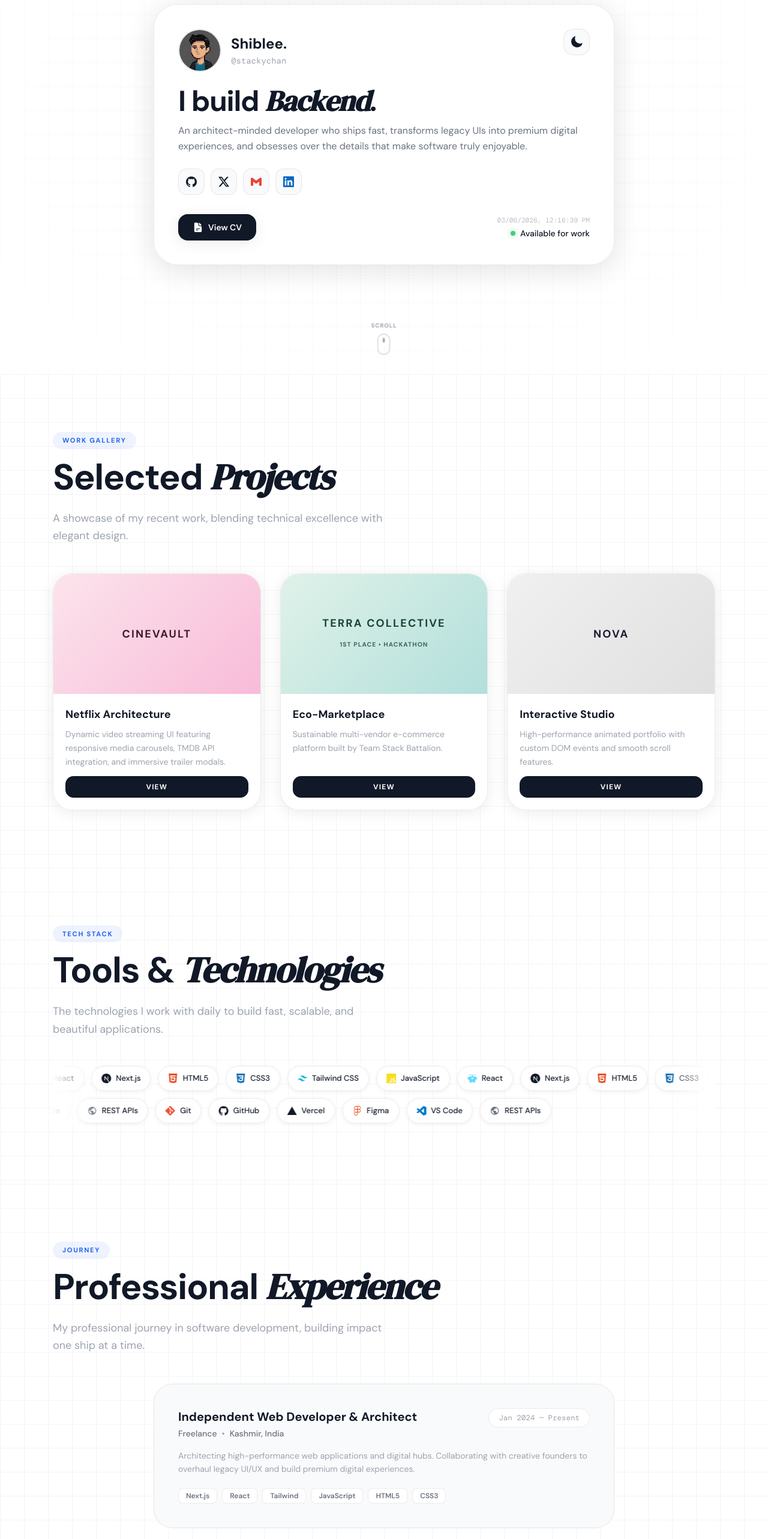
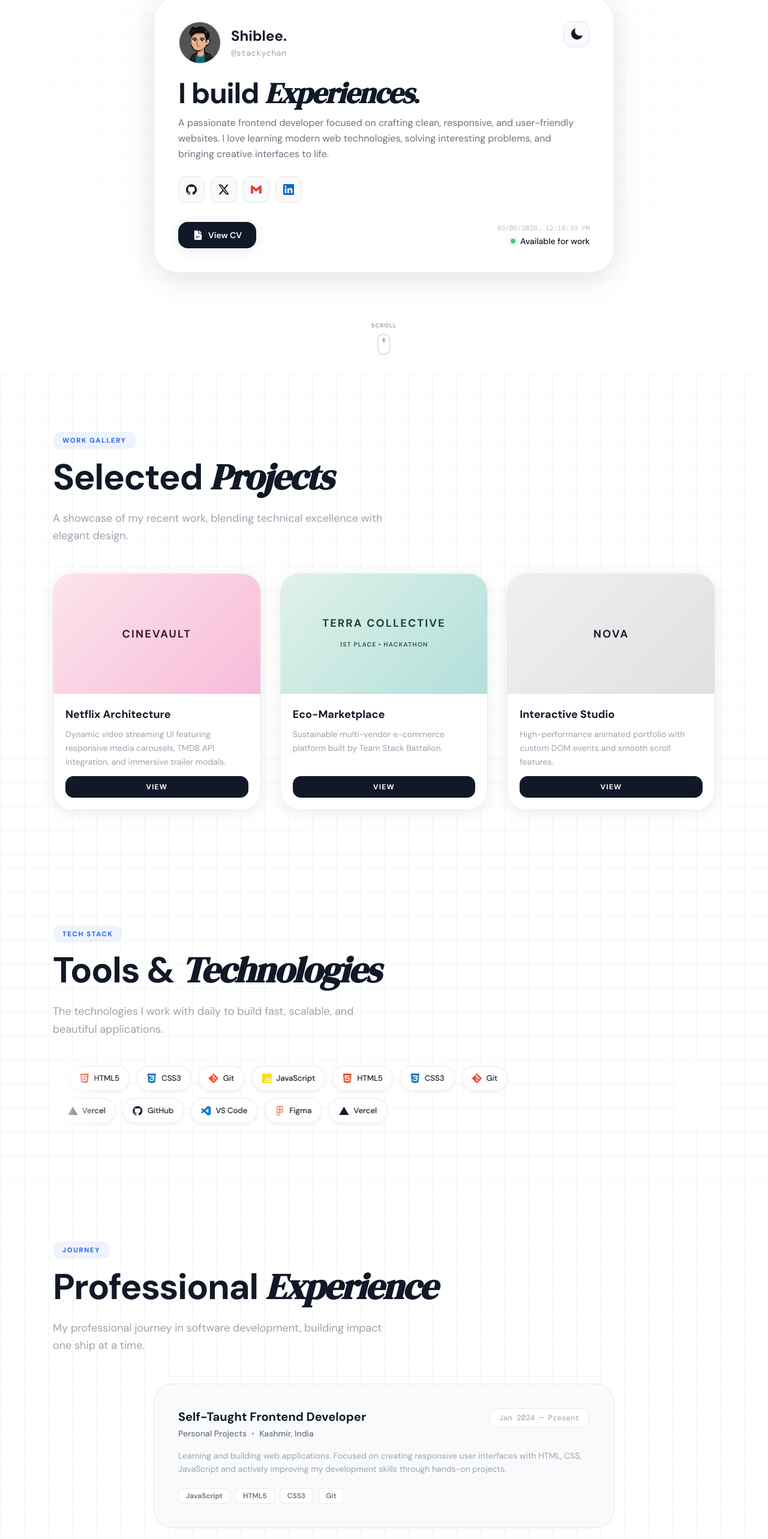
Before and after one commit to stackychan/shiblee-portfolio, a Next.js app: page / in a window 1280 px wide. Shown: the part 176-2742 px from the top of the page at 60% size. Built offline with nearby package versions, Linux system fonts and the light colour scheme; a web font is replaced by a local one.

Commit message:
Update profile to authentic junior frontend dev level

```diff
--- a/app/layout.tsx
+++ b/app/layout.tsx
@@ -23,7 +23,7 @@ const dmMono = DM_Mono({
 export const metadata: Metadata = {
   title: "Shiblee Showkat",
   description:
-    "I'm Shiblee Showkat. I'm an Independent Web Developer & Architect from Kashmir, India.",
+    "I'm Shiblee Showkat. I'm a passionate Frontend Developer learning modern web technologies from Kashmir, India.",
   icons: {
     icon: "/logo.png",
     apple: "/logo.png",
--- a/components/HeroSection.tsx
+++ b/components/HeroSection.tsx
@@ -38,7 +38,7 @@ export default function HeroSection() {
   const { dark, toggleTheme } = useTheme();
   const [clock, setClock] = useState("");
 
-  const rotatingWords = ["WebApps", "Frontend", "Backend"];
+  const rotatingWords = ["Websites", "Interfaces", "Experiences"];
   const [wordIndex, setWordIndex] = useState(0);
   const [visible, setVisible] = useState(true);
 
@@ -172,9 +172,9 @@ export default function HeroSection() {
               className="mt-3 text-base leading-relaxed max-w-2xl"
               style={{ color: "var(--text-secondary)" }}
             >
-              An architect-minded developer who ships fast, transforms legacy
-              UIs into premium digital experiences, and obsesses over the
-              details that make software truly enjoyable.
+              A passionate frontend developer focused on crafting clean, responsive,
+              and user-friendly websites. I love learning modern web technologies,
+              solving interesting problems, and bringing creative interfaces to life.
             </p>
           </div>
 
--- a/data/index.ts
+++ b/data/index.ts
@@ -5,16 +5,6 @@ export const techRow1: TechItem[] = [
     name: "JavaScript",
     color: "#F7DF1E",
     svg: `<path d="M0 0h24v24H0V0zm22.034 18.276c-.175-1.095-.888-2.015-3.003-2.873-.736-.345-1.554-.585-1.797-1.14-.091-.33-.105-.51-.046-.705.15-.646.915-.84 1.515-.66.39.12.75.42.976.9 1.034-.676 1.034-.676 1.755-1.125-.27-.42-.404-.601-.586-.78-.63-.705-1.469-1.065-2.834-1.034l-.705.089c-.676.165-1.32.525-1.71 1.005-1.14 1.291-.811 3.541.569 4.471 1.365 1.02 3.361 1.244 3.616 2.205.24 1.17-.87 1.545-1.966 1.41-.811-.18-1.26-.586-1.755-1.336l-1.83 1.051c.21.48.45.689.81 1.109 1.74 1.756 6.09 1.666 6.871-1.004.029-.09.24-.705.074-1.65l.046.067zm-8.983-7.245h-2.248c0 1.938-.009 3.864-.009 5.805 0 1.232.063 2.363-.138 2.711-.33.689-1.18.601-1.566.48-.396-.196-.597-.466-.83-.855-.063-.105-.11-.196-.127-.196l-1.825 1.125c.305.63.75 1.172 1.324 1.517.855.51 2.004.675 3.207.405.783-.226 1.458-.691 1.811-1.411.51-.93.402-2.07.397-3.346.012-2.054 0-4.109 0-6.179l.004-.056z"/>`,
-  },
-  {
-    name: "React",
-    color: "#61DAFB",
-    svg: `<path d="M14.23 12.004a2.236 2.236 0 0 1-2.235 2.236 2.236 2.236 0 0 1-2.236-2.236 2.236 2.236 0 0 1 2.235-2.236 2.236 2.236 0 0 1 2.236 2.236zm2.648-10.69c-1.346 0-3.107.96-4.888 2.622-1.78-1.653-3.542-2.602-4.887-2.602-.41 0-.783.093-1.106.278-1.375.793-1.683 3.264-.973 6.365C1.98 8.917 0 10.42 0 12.004c0 1.59 1.99 3.097 5.043 4.03-.704 3.113-.39 5.588.988 6.38.32.187.69.275 1.102.275 1.345 0 3.107-.96 4.888-2.624 1.78 1.654 3.542 2.603 4.887 2.603.41 0 .783-.09 1.106-.275 1.374-.792 1.683-3.263.973-6.365C22.02 15.096 24 13.59 24 12.004c0-1.59-1.99-3.097-5.043-4.032.704-3.11.39-5.587-.988-6.38-.318-.184-.688-.277-1.092-.278zm-.005 1.09v.006c.225 0 .406.044.558.127.666.382.955 1.835.73 3.704-.054.46-.142.945-.25 1.44-.96-.236-2.006-.417-3.107-.534-.66-.905-1.345-1.727-2.035-2.447 1.592-1.48 3.087-2.292 4.105-2.295zm-9.77.02c1.012 0 2.514.808 4.11 2.28-.686.72-1.37 1.537-2.02 2.442-1.107.117-2.154.298-3.113.538-.112-.49-.195-.964-.254-1.42-.23-1.868.054-3.32.714-3.707.19-.09.4-.127.563-.132z"/>`,
-  },
-  {
-    name: "Next.js",
-    color: "currentColor",
-    svg: `<path d="M18.665 21.978C16.758 23.255 14.465 24 12 24 5.377 24 0 18.623 0 12S5.377 0 12 0s12 5.377 12 12c0 3.583-1.574 6.801-4.067 9.001L9.219 7.2H7.2v9.596h1.615V9.251l9.85 12.727Zm-3.332-8.533 1.6 2.061V7.2h-1.6v6.245Z"/>`,
   },
   {
     name: "HTML5",
@@ -27,27 +17,22 @@ export const techRow1: TechItem[] = [
     svg: `<path d="M1.5 0h21l-1.91 21.563L11.977 24l-8.565-2.438L1.5 0zm17.09 4.413L5.41 4.41l.213 2.622 10.125.002-.255 2.716h-6.64l.24 2.573h6.182l-.366 3.523-2.91.804-2.956-.81-.188-2.11h-2.61l.29 3.855L12 19.288l5.373-1.53L18.59 4.414z"/>`,
   },
   {
-    name: "Tailwind CSS",
-    color: "#06B6D4",
-    svg: `<path d="M12.001,4.8c-3.2,0-5.2,1.6-6,4.8c1.2-1.6,2.6-2.2,4.2-1.8c0.913,0.228,1.565,0.89,2.288,1.624C13.666,10.618,15.027,12,18.001,12c3.2,0,5.2-1.6,6-4.8c-1.2,1.6-2.6,2.2-4.2,1.8c-0.913-0.228-1.565-0.89-2.288-1.624C16.337,6.182,14.976,4.8,12.001,4.8z M6.001,12c-3.2,0-5.2,1.6-6,4.8c1.2-1.6,2.6-2.2,4.2-1.8c0.913,0.228,1.565,0.89,2.288,1.624c1.177,1.194,2.538,2.576,5.512,2.576c3.2,0,5.2-1.6,6-4.8c-1.2,1.6-2.6,2.2-4.2,1.8c-0.913-0.228-1.565-0.89-2.288-1.624C10.337,13.382,8.976,12,6.001,12z"/>`,
+    name: "Git",
+    color: "#F05032",
+    svg: `<path d="M23.546 10.93L13.067.452c-.604-.603-1.582-.603-2.188 0L8.708 2.627l2.76 2.76c.645-.215 1.379-.07 1.889.441.516.515.658 1.258.438 1.9l2.658 2.66c.645-.223 1.387-.078 1.9.435.721.72.721 1.884 0 2.604-.719.719-1.881.719-2.6 0-.539-.541-.674-1.337-.404-1.996L12.86 8.955v6.525c.176.086.342.203.488.348.713.721.713 1.883 0 2.6-.719.721-1.889.721-2.609 0-.719-.719-.719-1.879 0-2.598.182-.18.387-.316.605-.406V8.835c-.217-.091-.424-.222-.6-.401-.545-.545-.676-1.342-.396-2.009L7.636 3.7.45 10.881c-.6.605-.6 1.584 0 2.189l10.48 10.477c.604.604 1.582.604 2.186 0l10.43-10.43c.605-.603.605-1.582 0-2.187"/>`,
   },
 ];
 
 export const techRow2: TechItem[] = [
-  {
-    name: "Git",
-    color: "#F05032",
-    svg: `<path d="M23.546 10.93L13.067.452c-.604-.603-1.582-.603-2.188 0L8.708 2.627l2.76 2.76c.645-.215 1.379-.07 1.889.441.516.515.658 1.258.438 1.9l2.658 2.66c.645-.223 1.387-.078 1.9.435.721.72.721 1.884 0 2.604-.719.719-1.881.719-2.6 0-.539-.541-.674-1.337-.404-1.996L12.86 8.955v6.525c.176.086.342.203.488.348.713.721.713 1.883 0 2.6-.719.721-1.889.721-2.609 0-.719-.719-.719-1.879 0-2.598.182-.18.387-.316.605-.406V8.835c-.217-.091-.424-.222-.6-.401-.545-.545-.676-1.342-.396-2.009L7.636 3.7.45 10.881c-.6.605-.6 1.584 0 2.189l10.48 10.477c.604.604 1.582.604 2.186 0l10.43-10.43c.605-.603.605-1.582 0-2.187"/>`,
-  },
   {
     name: "GitHub",
     color: "currentColor",
     svg: `<path d="M12 .297c-6.63 0-12 5.373-12 12 0 5.303 3.438 9.8 8.205 11.385.6.113.82-.258.82-.577 0-.285-.01-1.04-.015-2.04-3.338.724-4.042-1.61-4.042-1.61C4.422 18.07 3.633 17.7 3.633 17.7c-1.087-.744.084-.729.084-.729 1.205.084 1.838 1.236 1.838 1.236 1.07 1.835 2.809 1.305 3.495.998.108-.776.417-1.305.76-1.605-2.665-.3-5.466-1.332-5.466-5.93 0-1.31.465-2.38 1.235-3.22-.135-.303-.54-1.523.105-3.176 0 0 1.005-.322 3.3 1.23.96-.267 1.98-.399 3-.405 1.02.006 2.04.138 3 .405 2.28-1.552 3.285-1.23 3.285-1.23.645 1.653.24 2.873.12 3.176.765.84 1.23 1.91 1.23 3.22 0 4.61-2.805 5.625-5.475 5.92.42.36.81 1.096.81 2.22 0 1.606-.015 2.896-.015 3.286 0 .315.21.69.825.57C20.565 22.092 24 17.592 24 12.297c0-6.627-5.373-12-12-12"/>`,
   },
   {
-    name: "Vercel",
-    color: "currentColor",
-    svg: `<path d="M24 22.525H0l12-21.05 12 21.05z"/>`,
+    name: "VS Code",
+    color: "#007ACC",
+    svg: `<path d="M23.15 2.587L18.21.21a1.494 1.494 0 0 0-1.705.29l-9.46 8.63-4.12-3.128a.999.999 0 0 0-1.276.057L.327 7.261A1 1 0 0 0 .326 8.74L3.899 12 .326 15.26a1 1 0 0 0 .001 1.479L1.65 17.94a.999.999 0 0 0 1.276.057l4.12-3.128 9.46 8.63a1.492 1.492 0 0 0 1.704.29l4.942-2.377A1.5 1.5 0 0 0 24 20.06V3.939a1.5 1.5 0 0 0-.85-1.352zm-5.146 14.861L10.826 12l7.178-5.448v10.896z"/>`,
   },
   {
     name: "Figma",
@@ -55,14 +40,9 @@ export const techRow2: TechItem[] = [
     svg: `<path d="M15.852 8.981h-4.588V0h4.588c2.476 0 4.49 2.014 4.49 4.49s-2.014 4.491-4.49 4.491zM12.735 7.51h3.117c1.665 0 3.019-1.355 3.019-3.019s-1.355-3.019-3.019-3.019h-3.117V7.51zm0 1.471H8.148c-2.476 0-4.49-2.014-4.49-4.49S5.672 0 8.148 0h4.588v8.981zm-4.587-7.51c-1.665 0-3.019 1.355-3.019 3.019s1.354 3.02 3.019 3.02h3.117V1.471H8.148zm4.587 15.019H8.148c-2.476 0-4.49-2.014-4.49-4.49s2.014-4.49 4.49-4.49h4.588v8.98zM8.148 8.981c-1.665 0-3.019 1.355-3.019 3.019s1.355 3.019 3.019 3.019h3.117V8.981H8.148zM8.172 24c-2.489 0-4.515-2.014-4.515-4.49s2.014-4.49 4.49-4.49h4.588v4.441c0 2.503-2.047 4.539-4.563 4.539zm-.024-7.51a3.023 3.023 0 0 0-3.019 3.019c0 1.665 1.365 3.019 3.044 3.019 1.705 0 3.093-1.376 3.093-3.068v-2.97H8.148zm7.704 0h-.098c-2.476 0-4.49-2.014-4.49-4.49s2.014-4.49 4.49-4.49h.098c2.476 0 4.49 2.014 4.49 4.49s-2.014 4.49-4.49 4.49zm-.097-7.509c-1.665 0-3.019 1.355-3.019 3.019s1.355 3.019 3.019 3.019h.098c1.665 0 3.019-1.355 3.019-3.019s-1.355-3.019-3.019-3.019h-.098z"/>`,
   },
   {
-    name: "VS Code",
-    color: "#007ACC",
-    svg: `<path d="M23.15 2.587L18.21.21a1.494 1.494 0 0 0-1.705.29l-9.46 8.63-4.12-3.128a.999.999 0 0 0-1.276.057L.327 7.261A1 1 0 0 0 .326 8.74L3.899 12 .326 15.26a1 1 0 0 0 .001 1.479L1.65 17.94a.999.999 0 0 0 1.276.057l4.12-3.128 9.46 8.63a1.492 1.492 0 0 0 1.704.29l4.942-2.377A1.5 1.5 0 0 0 24 20.06V3.939a1.5 1.5 0 0 0-.85-1.352zm-5.146 14.861L10.826 12l7.178-5.448v10.896z"/>`,
-  },
-  {
-    name: "REST APIs",
-    color: "#6B7280",
-    svg: `<path d="M12 2C6.48 2 2 6.48 2 12s4.48 10 10 10 10-4.48 10-10S17.52 2 12 2zm-1 17.93c-3.95-.49-7-3.85-7-7.93 0-.62.08-1.21.21-1.79L9 15v1c0 1.1.9 2 2 2v1.93zm6.9-2.54c-.26-.81-1-1.39-1.9-1.39h-1v-3c0-.55-.45-1-1-1H8v-2h2c.55 0 1-.45 1-1V7h2c1.1 0 2-.9 2-2v-.41c2.93 1.19 5 4.06 5 7.41 0 2.08-.8 3.97-2.1 5.39z"/>`,
+    name: "Vercel",
+    color: "currentColor",
+    svg: `<path d="M24 22.525H0l12-21.05 12 21.05z"/>`,
   },
 ];
 
@@ -115,12 +95,12 @@ export const projects: Project[] = [
 export const experiences: Experience[] = [
   {
     id: "freelance",
-    title: "Independent Web Developer & Architect",
-    company: "Freelance",
+    title: "Self-Taught Frontend Developer",
+    company: "Personal Projects",
     location: "Kashmir, India",
     date: "Jan 2024 — Present",
     description:
-      "Architecting high-performance web applications and digital hubs. Collaborating with creative founders to overhaul legacy UI/UX and build premium digital experiences.",
-    tags: ["Next.js", "React", "Tailwind", "JavaScript", "HTML5", "CSS3"],
+      "Learning and building web applications. Focused on creating responsive user interfaces with HTML, CSS, JavaScript and actively improving my development skills through hands-on projects.",
+    tags: ["JavaScript", "HTML5", "CSS3", "Git"],
   },
 ];
```
